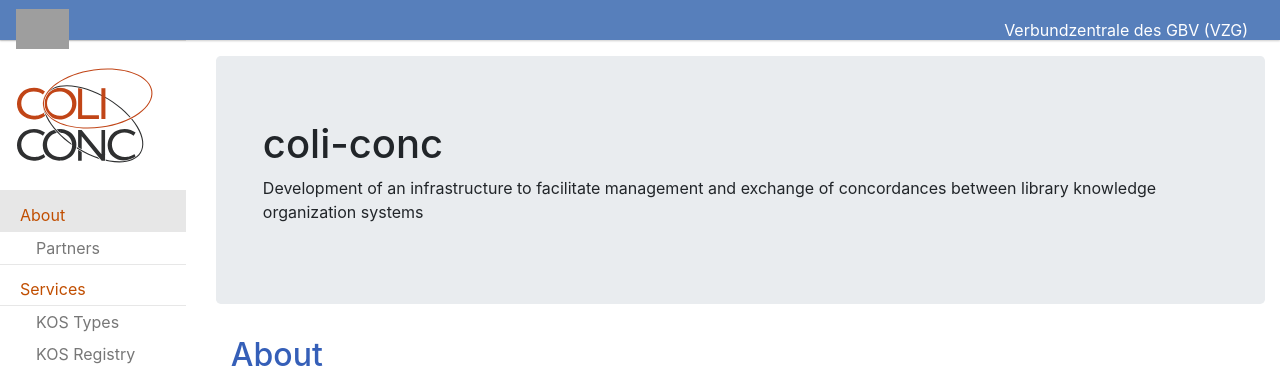
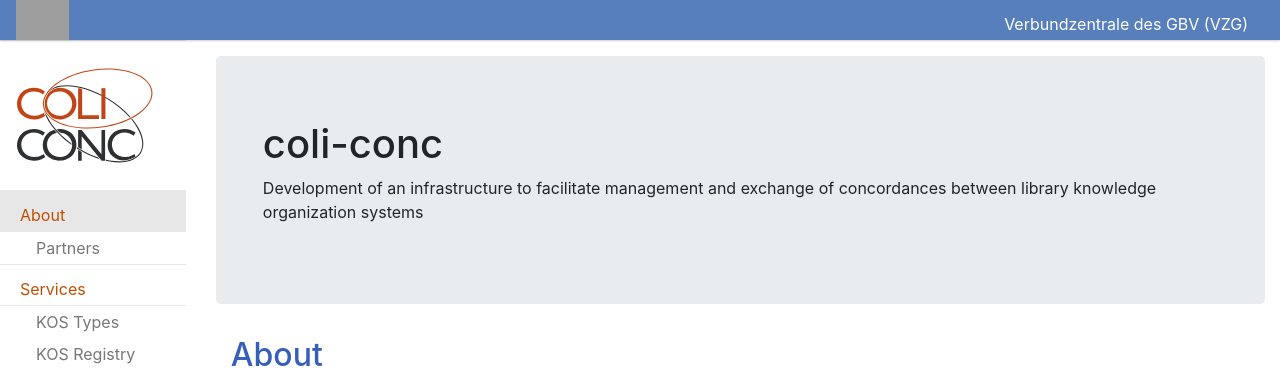
Before and after one commit to gbv/coli-conc.gbv.de, a PHP site: page /index.php in a window 1280 px wide. Shown: the top 375 px of the page. Run offline with PHP 8.4, Linux system fonts and the light colour scheme; data that the repository does not hold is empty; some libraries are stand-ins or nearby versions; some web fonts are replaced; grey boxes are pictures that could not be loaded.

Commit message:
Fix header CSS

```diff
--- a/css/bootstrap-vzg.css
+++ b/css/bootstrap-vzg.css
@@ -1,9 +1,12 @@
 /* header */
 nav.fixed-top {
-  padding: 4px 16px 4px 16px;
+  padding: 0px 16px 0px 16px;
   height: 40px;
   background-color: #577fbb;
   box-shadow: 0 1px 2px 0 rgba(0,0,0,.2);
+}
+.fixed-top a.navbar-brand {
+  padding-top: 0;
 }
 body {
   padding-top: 40px;
@@ -71,6 +74,7 @@ footer {
   color: #777;
 }
 
+
 .fa-twitter { color: #55acee }
 .fa-github { color: #333333 }
 
```
